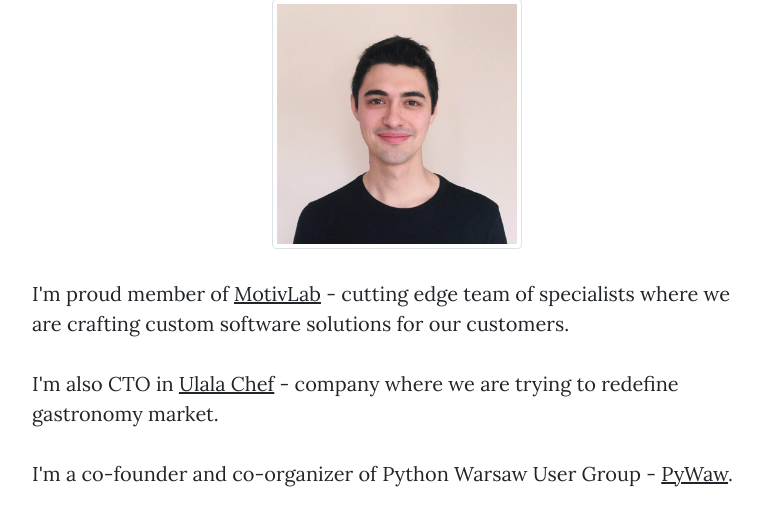
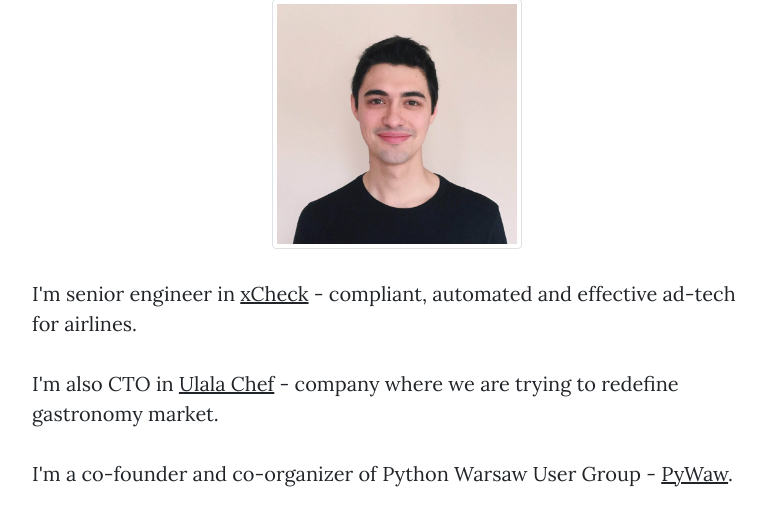
Before and after one commit to konradhalas/konradhalas.pl, a Django app: template mysite/templates/misc/about.html in a window 1280 px wide. Shown: the part 284-806 px from the top of the page, without its empty margins (243-1010 px from the left). Run offline with Django 3.2, Linux system fonts and the light colour scheme; the template is opened without the code that fills it, so the values that code supplies are empty; some libraries are stand-ins or nearby versions.

Commit message:
Add info about xCheck

```diff
--- a/mysite/templates/misc/about.html
+++ b/mysite/templates/misc/about.html
@@ -15,8 +15,7 @@
     </div>
 
     <p>
-        I'm proud member of <a href="http://motivlab.com/" target="_blank">MotivLab</a> - cutting edge team of
-        specialists where we are crafting custom software solutions for our customers.
+        I'm senior engineer in <a href="http://www.xcheck.co/" target="_blank">xCheck</a> - compliant, automated and effective ad-tech for airlines.
     </p>
 
     <p>
```
